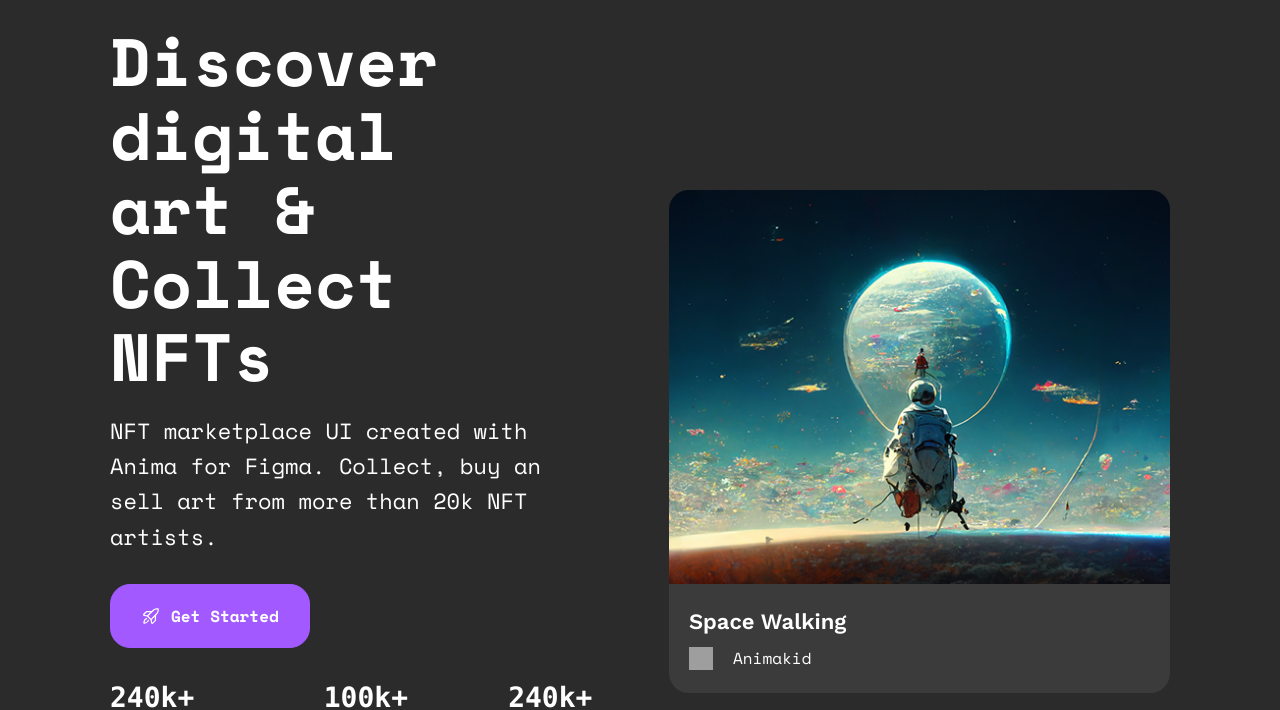
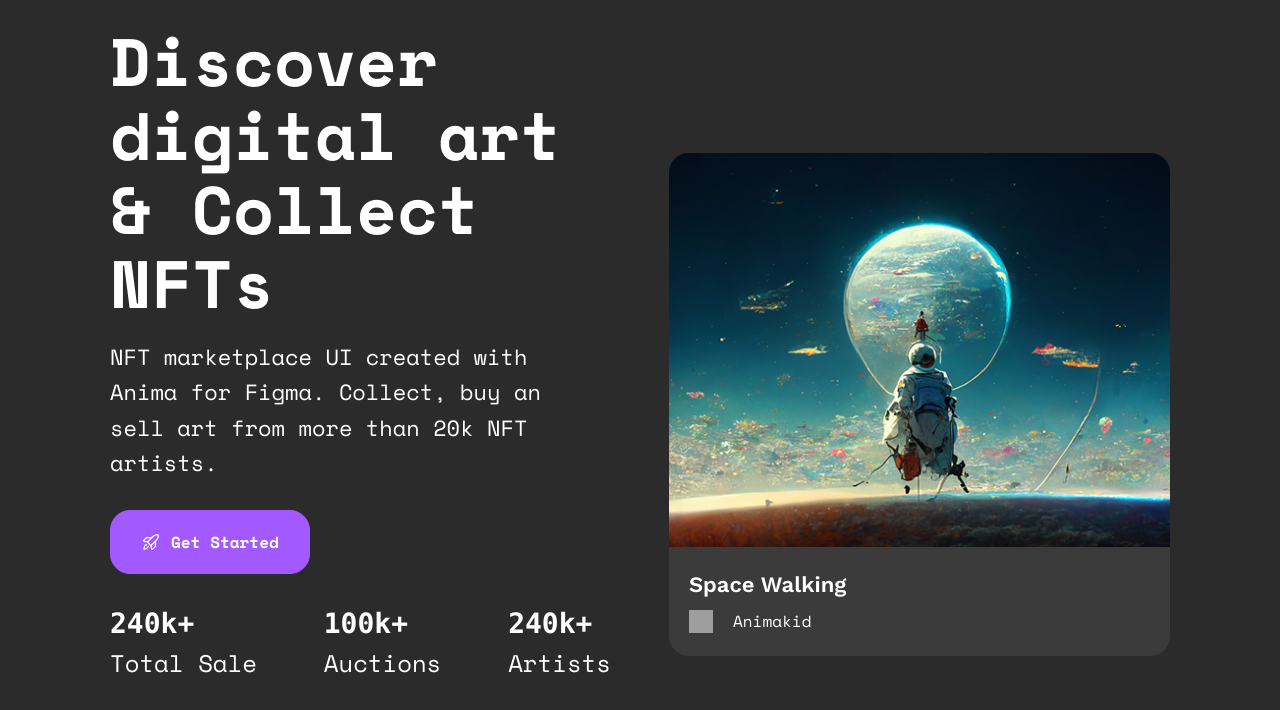
Before and after one commit to khurshidsoyibjonov/NFT_Marketplace, a plain HTML site: page index.html in a window 1280 px wide. Shown: the part 94-804 px from the top of the page. Drawn offline with nearby package versions, Linux system fonts and the light colour scheme; grey boxes are pictures that could not be loaded.

Commit message:
change only herol

```diff
--- a/index.html
+++ b/index.html
@@ -68,11 +68,11 @@
     <main>
       <section class="hero">
         <div
-          class="containers py-[80px] flex flex-col md:flex-row items-center sm:justify-between gap-[30px]"
+          class="containers py-[80px] flex flex-col md:flex-row items-center sm:justify-between gap-[10px]"
         >
           <div class="w-[330px] lg:w-[501px]">
             <h1
-              class="font-semibold text-[37px] lg:text-[67px] leading-[120%] lg:leading-[110%] text-[#FFFFFF] mb-[20px] lg:mr-[50px] mr-[30px]"
+              class="font-semibold text-[37px] lg:text-[67px] leading-[120%] lg:leading-[110%] text-[#FFFFFF] mb-[20px]"
             >
               Discover digital art & Collect NFTs
             </h1>
```
